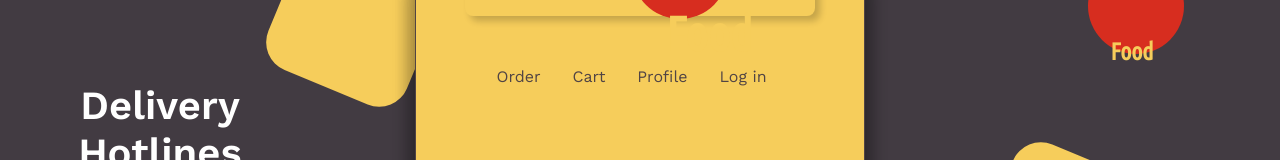
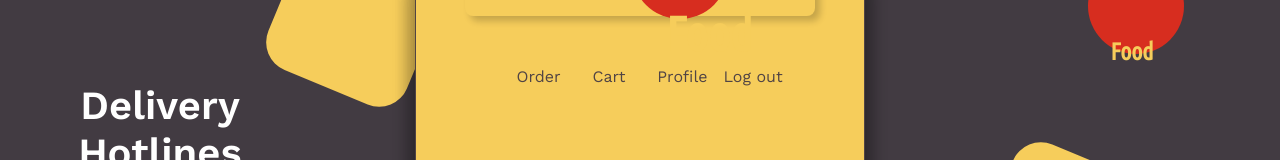
Before and after one commit to loyd98/CS123-FrontEnd, a React (Create React App) app: page /cart in a window 1280 px wide. Shown: the top 160 px of the page. Built offline with nearby package versions, Linux system fonts and the light colour scheme; no server answers.

Commit message:
added more stuff

```diff
--- a/src/App.js
+++ b/src/App.js
@@ -122,7 +122,7 @@ class App extends Component {
 
     if (this.state.cart.length > 0) {
       this.state.cart.forEach((item) => {
-        subtotal += item.price * item.quantity;
+        subtotal += item.Price * item.quantity;
       });
     }
 
--- a/src/components/cartItem/cartItem.jsx
+++ b/src/components/cartItem/cartItem.jsx
@@ -10,16 +10,16 @@ class CardList extends Component {
         <div className="container-sub">
           <span>
             <div>
-              <h1>{order.name}</h1>
-              <img src={order.imgLink} alt="item" />
+              <h1>{order.Name}</h1>
+              <img src={"http://localhost:1337" + order.Image.url} alt="item" />
             </div>
 
             <h2>{order.quantity}</h2>
-            <h2>{`P${order.price}`}</h2>
+            <h2>{`P${order.Price}`}</h2>
           </span>
           <i
             onClick={(e) => handleCloseCartItem(e)}
-            data-remove={order._id}
+            data-remove={order.id}
             className="fas fa-times-circle exit"
           />
         </div>
--- a/src/components/cartPage/cartPage.jsx
+++ b/src/components/cartPage/cartPage.jsx
@@ -16,6 +16,8 @@ class CartPage extends Component {
       currentAccount,
     } = this.props;
 
+    console.log(cart)
+
     return (
       <React.Fragment>
         <div className="container">
@@ -30,7 +32,7 @@ class CartPage extends Component {
               <div className="card-container">
                 {cart.map((order) => (
                   <CartItem
-                    key={order._id}
+                    key={order.id}
                     order={order}
                     handleCloseCartItem={handleCloseCartItem}
                   />
@@ -58,12 +60,12 @@ class CartPage extends Component {
               <div
                 className="button"
                 onClick={() => {
-                  if (currentAccount._id === null) {
+                  if (localStorage.getItem('email') === null) {
                     handleAlert(true);
                   }
                 }}
               >
-                <Button title="Checkout" />
+                <Button title="Checkout" onClick={() => (alert("Proceed to payment gateway"))}/>
               </div>
             </div>
           </div>
--- a/src/components/itemModal/itemModal.jsx
+++ b/src/components/itemModal/itemModal.jsx
@@ -83,9 +83,10 @@ class ItemModal extends Component {
             <Button
               title="Add to Cart"
               onClick={(e) => {
-                if (currentAccount._id === null) {
+                if (localStorage.getItem('email') === null) {
                   handleAlert(true);
                 } else {
+                    console.log(currentItem)
                   handleAddToCart(currentItem, this.state.count);
                   handleModalVisibility(e, false, {});
                   resetCount();
--- a/src/components/navbar/navbar.jsx
+++ b/src/components/navbar/navbar.jsx
@@ -3,7 +3,15 @@ import "./navbar.scoped.css";
 import { Link } from "react-router-dom";
 
 class Navbar extends Component {
+
+
+
   render() {
+    const linkStyle = {
+        cursor: 'pointer'
+    }
+
+    if(localStorage.getItem("token") === "") {
         return (
             <nav>
               <div className="container">
@@ -29,6 +37,35 @@ class Navbar extends Component {
               </div>
             </nav>
           );
+    } else {
+        return (
+            <nav>
+              <div className="container">
+                <div className="menu">
+                  <div className="logo">
+                    <h1>Food</h1>
+                  </div>
+                  <ul className="menu-group">
+                    <li>
+                      <Link to="/">Order</Link>
+                    </li>
+                    <li>
+                      <Link to="/cart">Cart</Link>
+                    </li>
+                    <li>
+                      <Link to="/profile">Profile</Link>
+                    </li>
+                    <li>
+                      <span style={linkStyle} onClick={() => {
+                          localStorage.setItem("token", "")
+                      }}>Log out</span>
+                    </li>
+                  </ul>
+                </div>
+              </div>
+            </nav>
+          );
+    }
   }
 }
 
```
Lines whose indentation alone changed are shown as unchanged.
